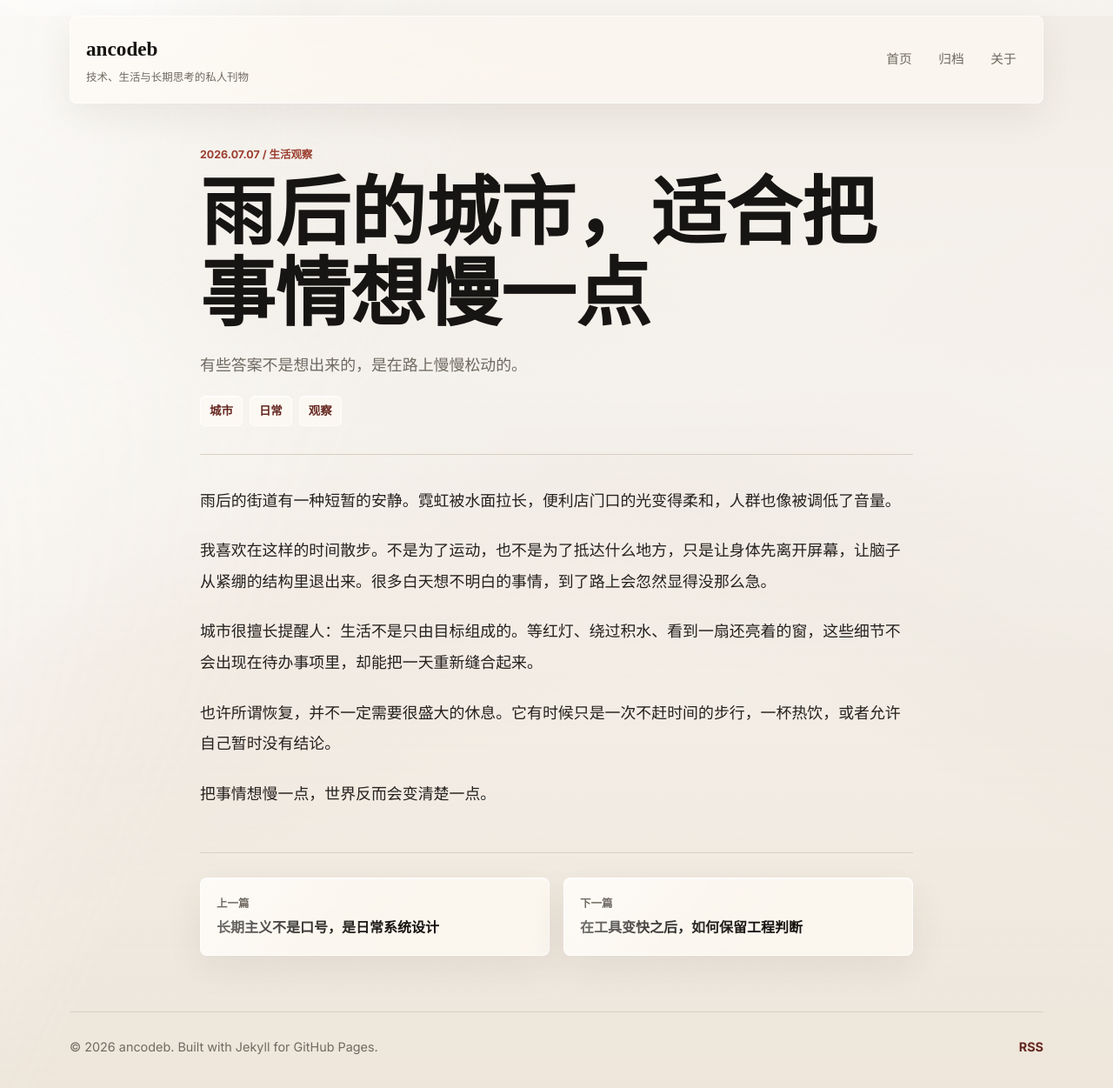
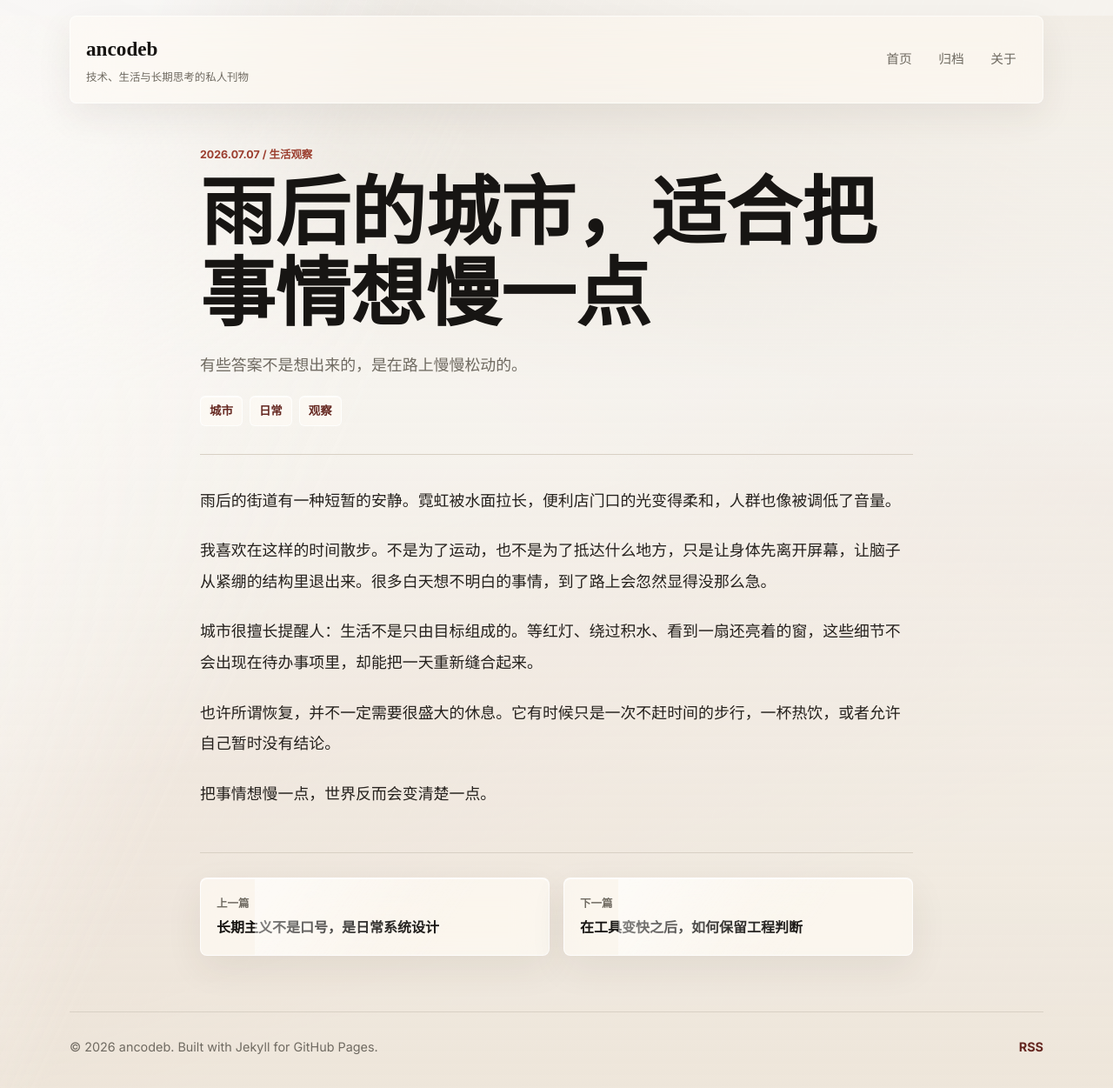
Before and after one commit to ancodeb999/ancodeb999.github.io, a Jekyll site: the page built from _posts/2026-07-07-city-walk-after-rain.md, in a window 1280 px wide and 1256 px high. Shown: the top 1251 px of the window at 87% size. Built offline with Jekyll 4.4.1, drawn with Linux system fonts in a browser that asks for light colours.

Commit message:
Add subtle site animations

```diff
--- a/assets/css/main.css
+++ b/assets/css/main.css
@@ -45,6 +45,8 @@
     linear-gradient(108deg, rgba(255, 255, 255, .7) 0 9%, transparent 22% 100%),
     linear-gradient(162deg, transparent 0 38%, rgba(188, 104, 84, .12) 48%, transparent 64%),
     linear-gradient(24deg, transparent 0 46%, rgba(92, 72, 56, .1) 56%, transparent 72%);
+  background-size: 120% 120%, 140% 140%, 130% 130%;
+  animation: glass-drift 18s ease-in-out infinite alternate;
 }
 
 body::after {
@@ -57,6 +59,7 @@
     repeating-linear-gradient(112deg, rgba(255, 255, 255, .18) 0 1px, transparent 1px 18px);
   opacity: .48;
   pointer-events: none;
+  animation: shimmer-drift 14s ease-in-out infinite alternate;
 }
 
 a {
@@ -87,6 +90,7 @@
   box-shadow: 0 14px 40px rgba(64, 45, 32, .08);
   backdrop-filter: blur(22px) saturate(140%);
   -webkit-backdrop-filter: blur(22px) saturate(140%);
+  animation: rise-in .7s cubic-bezier(.22, 1, .36, 1) both;
 }
 
 .brand {
@@ -118,11 +122,13 @@
   font-size: .92rem;
   text-align: center;
   border-radius: 6px;
+  transition: background .2s ease, color .2s ease, transform .2s ease;
 }
 
 .site-nav a:hover {
   color: var(--ink);
   background: rgba(255, 255, 255, .46);
+  transform: translateY(-1px);
 }
 
 .site-main {
@@ -153,6 +159,7 @@
   box-shadow: inset 0 1px 0 rgba(255, 255, 255, .82), inset 0 -18px 48px rgba(255, 255, 255, .18);
   backdrop-filter: blur(16px) saturate(132%);
   -webkit-backdrop-filter: blur(16px) saturate(132%);
+  animation: glass-breathe 9s ease-in-out infinite alternate;
 }
 
 .eyebrow,
@@ -172,6 +179,7 @@
   font-size: clamp(3.1rem, 8vw, 6.8rem);
   font-weight: 900;
   line-height: 1.04;
+  animation: rise-in .8s .08s cubic-bezier(.22, 1, .36, 1) both;
 }
 
 .hero__lead {
@@ -179,6 +187,7 @@
   margin: 0;
   color: var(--muted);
   font-size: 1.12rem;
+  animation: rise-in .8s .18s cubic-bezier(.22, 1, .36, 1) both;
 }
 
 .hero__note {
@@ -191,6 +200,7 @@
   box-shadow: var(--glass-shadow), inset 0 1px 0 rgba(255, 255, 255, .84);
   backdrop-filter: blur(24px) saturate(145%);
   -webkit-backdrop-filter: blur(24px) saturate(145%);
+  animation: rise-in .8s .28s cubic-bezier(.22, 1, .36, 1) both;
 }
 
 .hero__note::before,
@@ -205,6 +215,8 @@
     linear-gradient(305deg, transparent 44%, rgba(255, 255, 255, .34));
   opacity: .6;
   pointer-events: none;
+  transform: translateX(-12%);
+  animation: liquid-sheen 7s ease-in-out infinite alternate;
 }
 
 .hero__note > *,
@@ -237,6 +249,9 @@
 .topics {
   padding: 56px 0;
   border-bottom: 1px solid var(--line);
+  animation: rise-in .75s cubic-bezier(.22, 1, .36, 1) both;
+  animation-timeline: view();
+  animation-range: entry 8% cover 28%;
 }
 
 .section-heading {
@@ -268,13 +283,13 @@
   box-shadow: var(--glass-shadow), inset 0 1px 0 rgba(255, 255, 255, .86);
   backdrop-filter: blur(26px) saturate(148%);
   -webkit-backdrop-filter: blur(26px) saturate(148%);
-  transition: transform .22s ease, box-shadow .22s ease, border-color .22s ease;
+  transition: transform .28s cubic-bezier(.22, 1, .36, 1), box-shadow .28s ease, border-color .28s ease;
 }
 
 .featured-card:hover {
   border-color: rgba(255, 255, 255, .96);
   box-shadow: 0 30px 86px rgba(64, 45, 32, .16), inset 0 1px 0 rgba(255, 255, 255, .9);
-  transform: translateY(-2px);
+  transform: translateY(-4px);
 }
 
 .featured-card h3 {
@@ -294,6 +309,11 @@
 .text-link {
   color: var(--accent-dark);
   font-weight: 700;
+  transition: color .2s ease, padding-left .2s ease;
+}
+
+.text-link:hover {
+  padding-left: 4px;
 }
 
 .post-grid {
@@ -313,12 +333,13 @@
   box-shadow: 0 18px 52px rgba(64, 45, 32, .08), inset 0 1px 0 rgba(255, 255, 255, .84);
   backdrop-filter: blur(22px) saturate(140%);
   -webkit-backdrop-filter: blur(22px) saturate(140%);
-  transition: transform .22s ease, border-color .22s ease;
+  transition: transform .28s cubic-bezier(.22, 1, .36, 1), border-color .28s ease, box-shadow .28s ease;
 }
 
 .post-card:hover {
   border-color: rgba(255, 255, 255, .94);
-  transform: translateY(-2px);
+  box-shadow: 0 24px 64px rgba(64, 45, 32, .12), inset 0 1px 0 rgba(255, 255, 255, .88);
+  transform: translateY(-4px);
 }
 
 .post-card h3 {
@@ -343,6 +364,12 @@
 .topic-list div {
   padding-top: 18px;
   border-top: 2px solid var(--ink);
+  transition: border-color .24s ease, transform .24s ease;
+}
+
+.topic-list div:hover {
+  border-color: var(--accent);
+  transform: translateY(-3px);
 }
 
 .topic-list span {
@@ -483,6 +510,13 @@
   backdrop-filter: blur(20px) saturate(138%);
   -webkit-backdrop-filter: blur(20px) saturate(138%);
   font-weight: 700;
+  transition: transform .24s ease, box-shadow .24s ease, border-color .24s ease;
+}
+
+.post-nav a:hover {
+  border-color: rgba(255, 255, 255, .94);
+  box-shadow: 0 20px 58px rgba(64, 45, 32, .12), inset 0 1px 0 rgba(255, 255, 255, .88);
+  transform: translateY(-3px);
 }
 
 .post-nav span {
@@ -508,6 +542,62 @@
 .site-footer a {
   color: var(--accent-dark);
   font-weight: 700;
+}
+
+@keyframes rise-in {
+  from {
+    opacity: 0;
+    transform: translateY(18px);
+  }
+
+  to {
+    opacity: 1;
+    transform: translateY(0);
+  }
+}
+
+@keyframes glass-drift {
+  from {
+    background-position: 0 0, 100% 0, 40% 100%;
+  }
+
+  to {
+    background-position: 8% 4%, 92% 10%, 48% 92%;
+  }
+}
+
+@keyframes shimmer-drift {
+  from {
+    transform: translate3d(-1.5%, 0, 0);
+  }
+
+  to {
+    transform: translate3d(1.5%, 0, 0);
+  }
+}
+
+@keyframes glass-breathe {
+  from {
+    opacity: .78;
+    transform: translateY(0);
+  }
+
+  to {
+    opacity: .92;
+    transform: translateY(-4px);
+  }
+}
+
+@keyframes liquid-sheen {
+  from {
+    transform: translateX(-18%);
+    opacity: .42;
+  }
+
+  to {
+    transform: translateX(18%);
+    opacity: .68;
+  }
 }
 
 @media (max-width: 760px) {
@@ -553,3 +643,14 @@
     flex: 1;
   }
 }
+
+@media (prefers-reduced-motion: reduce) {
+  *,
+  *::before,
+  *::after {
+    animation-duration: .01ms !important;
+    animation-iteration-count: 1 !important;
+    scroll-behavior: auto !important;
+    transition-duration: .01ms !important;
+  }
+}
```
